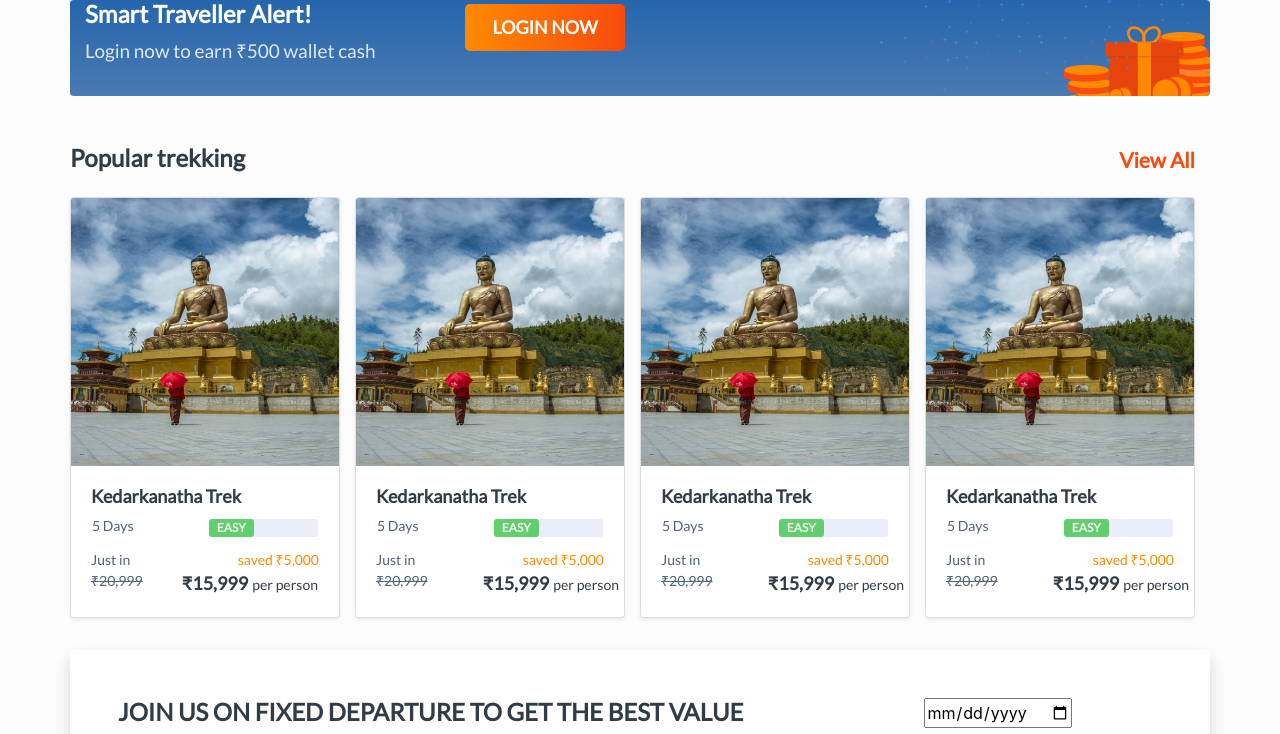
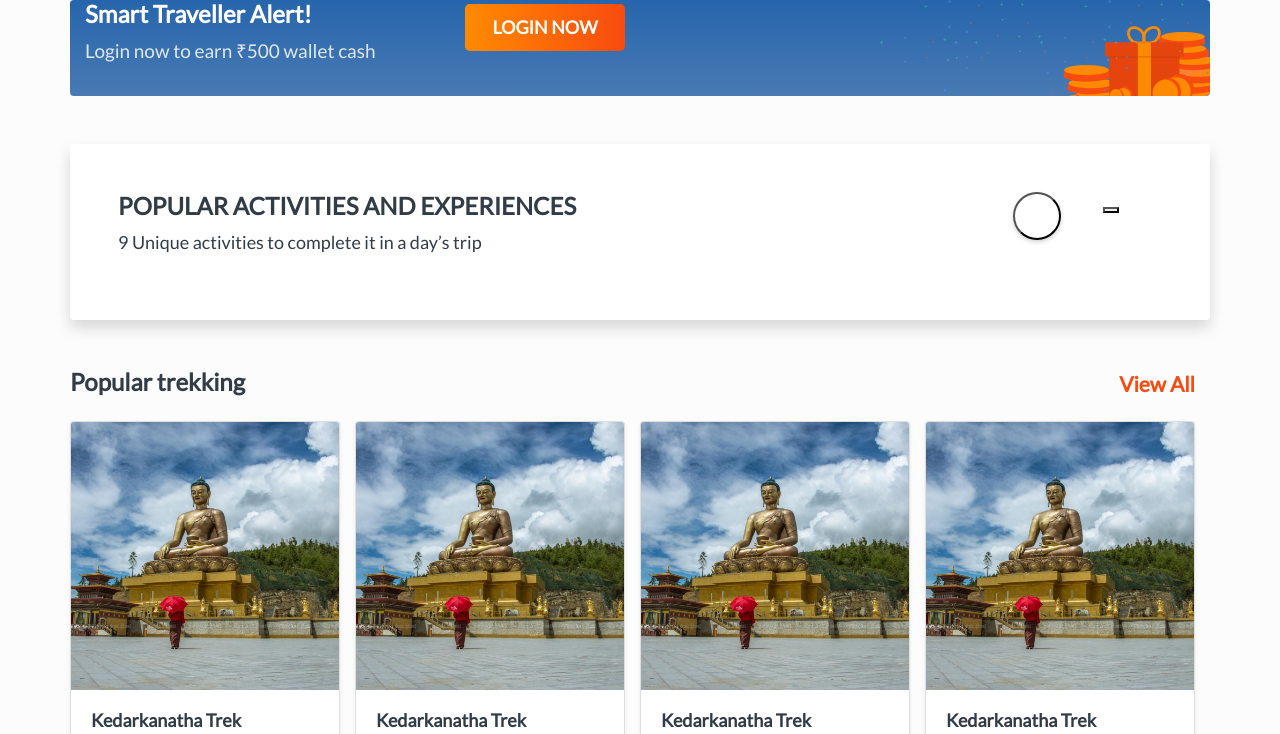
Before and after one commit to TriP22/TriP22, a plain HTML site: page index.html in a window 1280 px wide. Shown: the top 734 px of the page. Drawn offline with nearby package versions, Linux system fonts and the light colour scheme.

Commit message:
popular activities started

```diff
--- a/css/index.css
+++ b/css/index.css
@@ -115,7 +115,16 @@ body{
     font-family: Lato;
     font-size: 14px;
     color: #323c47;
-  }
+}
+.circle-left-button{
+    border-radius: 50%;
+    width: 48px;
+    height: 48px;
+    box-shadow: 0 2px 4px 0 rgba(0, 0, 0, 0.18);
+    background-color: #ffffff;
+}
+
+
 
 /* footer */
 .home-footer{
--- a/index.html
+++ b/index.html
@@ -37,6 +37,25 @@
 
         <!-- //smart traveller alert -->
 
+
+        <!-- Popular activities -->
+
+        <div class="container shadow p-5 mb-5 bg-white rounded">
+            <div class="row">
+                <div class="col-lg-10">
+                    <h6 class="lato-24-bold-323c47">POPULAR ACTIVITIES AND EXPERIENCES</h6>
+                    <p class="lato-18-323c47">9 Unique activities to complete it in a day’s trip</p>
+                </div>
+                <div class="col-lg-1">
+                    <button class="circle-left-button"></button>
+                </div>
+                <div class="col-lg-1">
+                    <button class="circle-right-button"></button>
+                </div>
+            </div>
+        </div>
+
+        <!-- //Popular activities -->
 
         <!-- Popular trekking -->
 
@@ -106,7 +125,7 @@
                               <span class="lato-14-ff8a00 d-flex justify-content-end">saved ₹5,000</span>
                               <div class="row d-flex justify-content-end">
                                   <span class="lato-18-bold-323c47">₹15,999 </span>
-                                  <span class="lato-14-323c47 pt-1 pl-1">per person</span>
+                                  <span class="lato-14-323c47 pt-1 pl-1 pr-3">per person</span>
                               </div>
                           </div>
                       </div>
@@ -137,7 +156,7 @@
                               <span class="lato-14-ff8a00 d-flex justify-content-end">saved ₹5,000</span>
                               <div class="row d-flex justify-content-end">
                                   <span class="lato-18-bold-323c47">₹15,999 </span>
-                                  <span class="lato-14-323c47 pt-1 pl-1">per person</span>
+                                  <span class="lato-14-323c47 pt-1 pl-1 pr-3">per person</span>
                               </div>
                           </div>
                       </div>
@@ -168,7 +187,7 @@
                               <span class="lato-14-ff8a00 d-flex justify-content-end">saved ₹5,000</span>
                               <div class="row d-flex justify-content-end">
                                   <span class="lato-18-bold-323c47">₹15,999 </span>
-                                  <span class="lato-14-323c47 pt-1 pl-1">per person</span>
+                                  <span class="lato-14-323c47 pt-1 pl-1 pr-3">per person</span>
                               </div>
                           </div>
                       </div>
```
